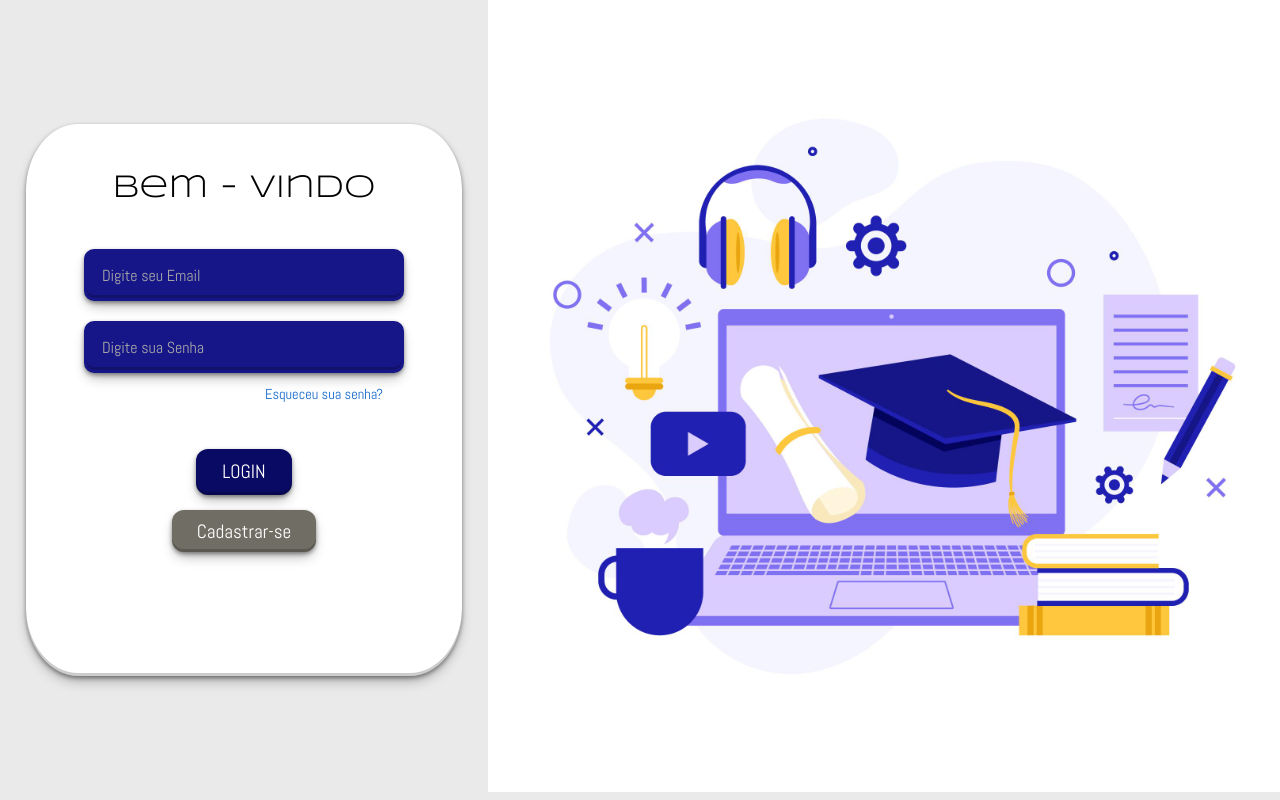
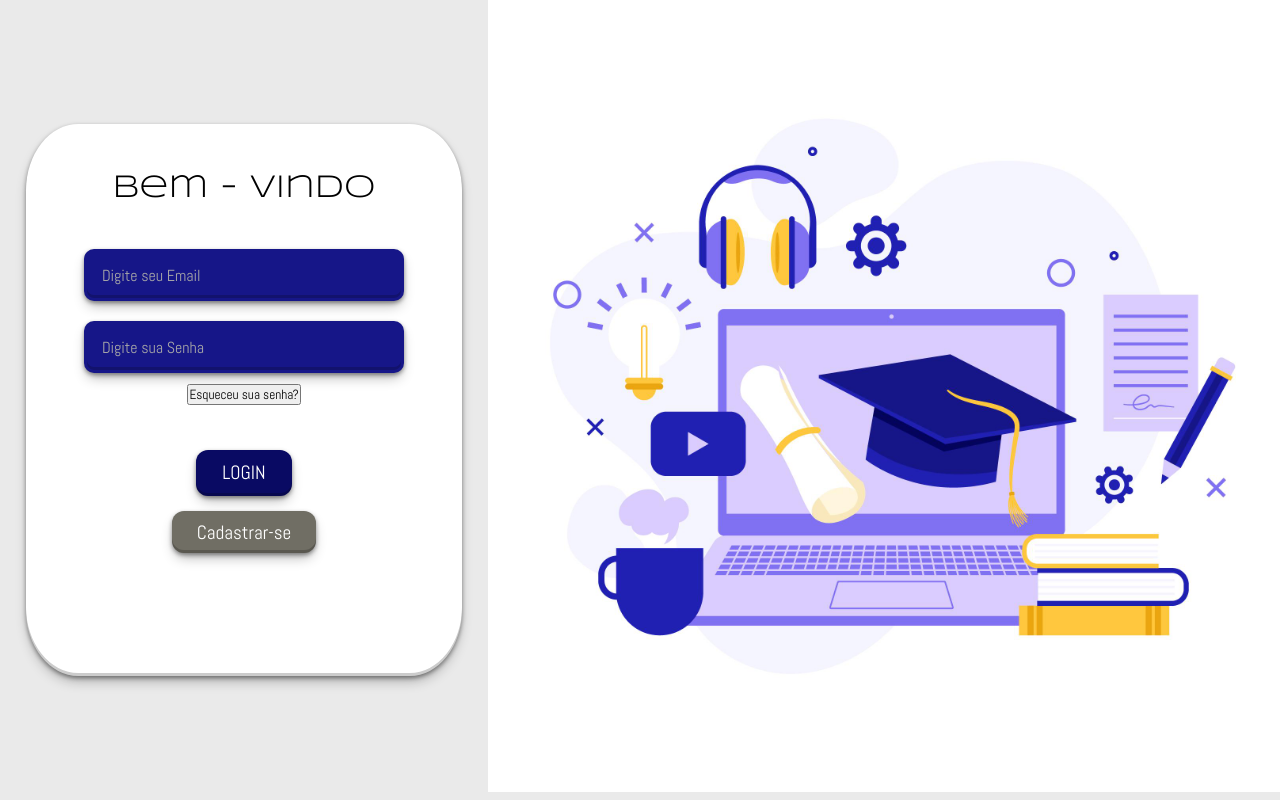
Before and after one commit to free-cronny/private-class, a React (Vite) app: page / in a window 1280 px wide. Built offline with nearby package versions, Linux system fonts and the light colour scheme; no server answers.

Commit message:
FEATURE: "Esqueci minha senha" implementado

```diff
--- a/src/components/Sidebar/Sidebar.jsx
+++ b/src/components/Sidebar/Sidebar.jsx
@@ -29,7 +29,7 @@ const Sidebar = () => {
       <div>
          <S.SidebarWrapper>
             <S.SidebarHeader>
-              Dashboard
+              Kyops
               </S.SidebarHeader>
             <S.SidebarMenu>
             <S.SidebarMenuItem>
--- a/src/pages/Login/LoginPage.jsx
+++ b/src/pages/Login/LoginPage.jsx
@@ -6,12 +6,13 @@ import { useState } from "react";
 // eslint-disable-next-line no-unused-vars
 import { firebaseApp } from "../../utils/firebase"; // Importação do Firebase
 
-import { Navigate  } from 'react-router-dom';
+import { Navigate } from 'react-router-dom';
 
 import {
   getAuth,
   createUserWithEmailAndPassword,
   signInWithEmailAndPassword,
+  sendPasswordResetEmail,
 } from "firebase/auth";
 
 import InputComponent from "../../components/Input/Input";
@@ -68,6 +69,16 @@ export const LoginPage = () => {
     }
   };
 
+  const handleForgotPassword = () => {
+    sendPasswordResetEmail(auth, email)
+      .then(() => {
+        Alert.alert('Enviamos um email para você');
+      })
+      .catch(error => console.log(error));
+    console.log('FUNCIONOU ESSA PORRA');
+  };
+
+
 
   const loginUser = async () => {
     try {
@@ -114,15 +125,15 @@ export const LoginPage = () => {
           />
           <InputComponent
             onChange={(event) => {
-                setPassword(event.target.value)
+              setPassword(event.target.value)
             }}
             type="Password"
             placeholder="Digite sua Senha"
           />
-          <a href="#">Esqueceu sua senha?</a>
+          <button onClick={handleForgotPassword}>Esqueceu sua senha?</button>
           <S.ButtonsLog>
             <ButtonComponent
-              Text={loading ? (<Loading/>) : "LOGIN"}
+              Text={loading ? (<Loading />) : "LOGIN"}
               PaddingButton="0.65rem 1.65rem"
               BackgroundColor="#090A63"
               MarginButton="45px 0 0 0"
@@ -130,7 +141,7 @@ export const LoginPage = () => {
               onClick={loginUser}
             />
             <ButtonComponent
-              Text={loading ? (<Loading/>) : "Cadastrar-se"}
+              Text={loading ? (<Loading />) : "Cadastrar-se"}
               PaddingButton="0.55rem 1.55rem"
               BackgroundColor="#706E64"
               MarginButton="15px 0 0 0"
```
Also changed, not shown: src/pages/Login/styles.jsx (line endings or trailing spaces).
